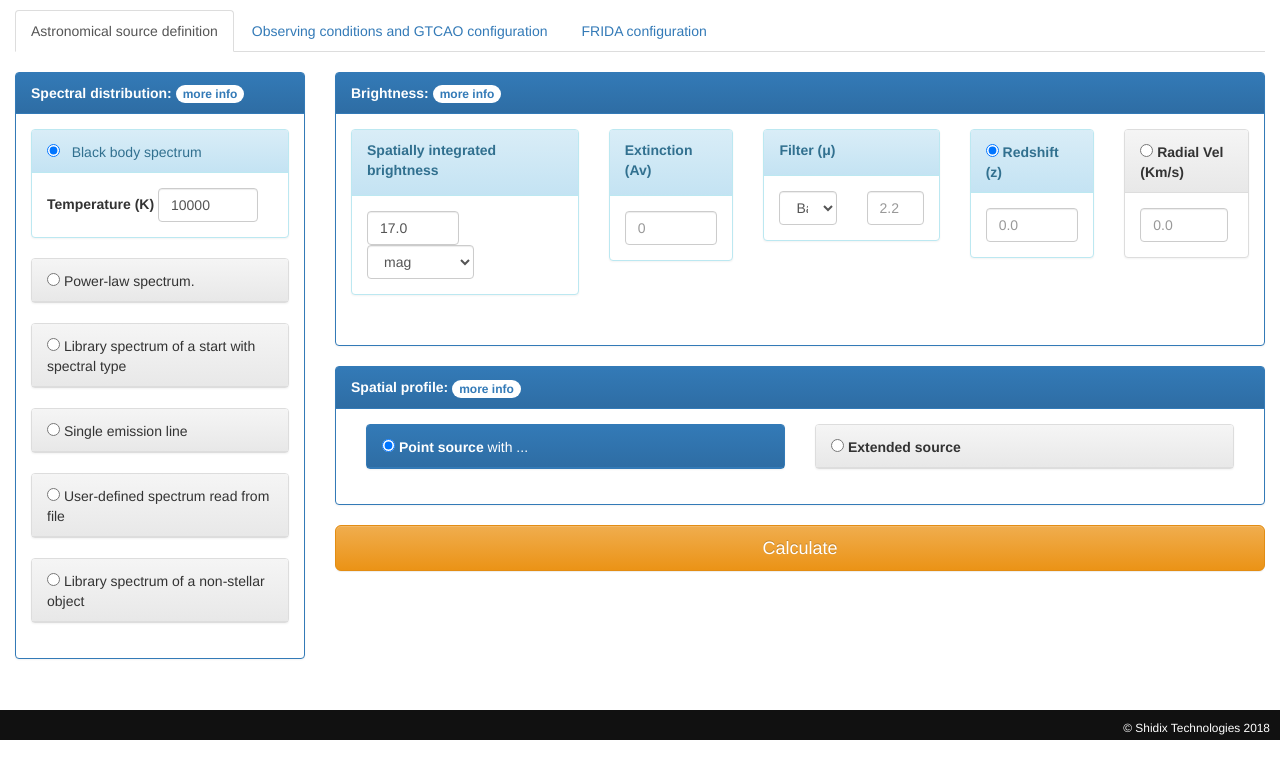
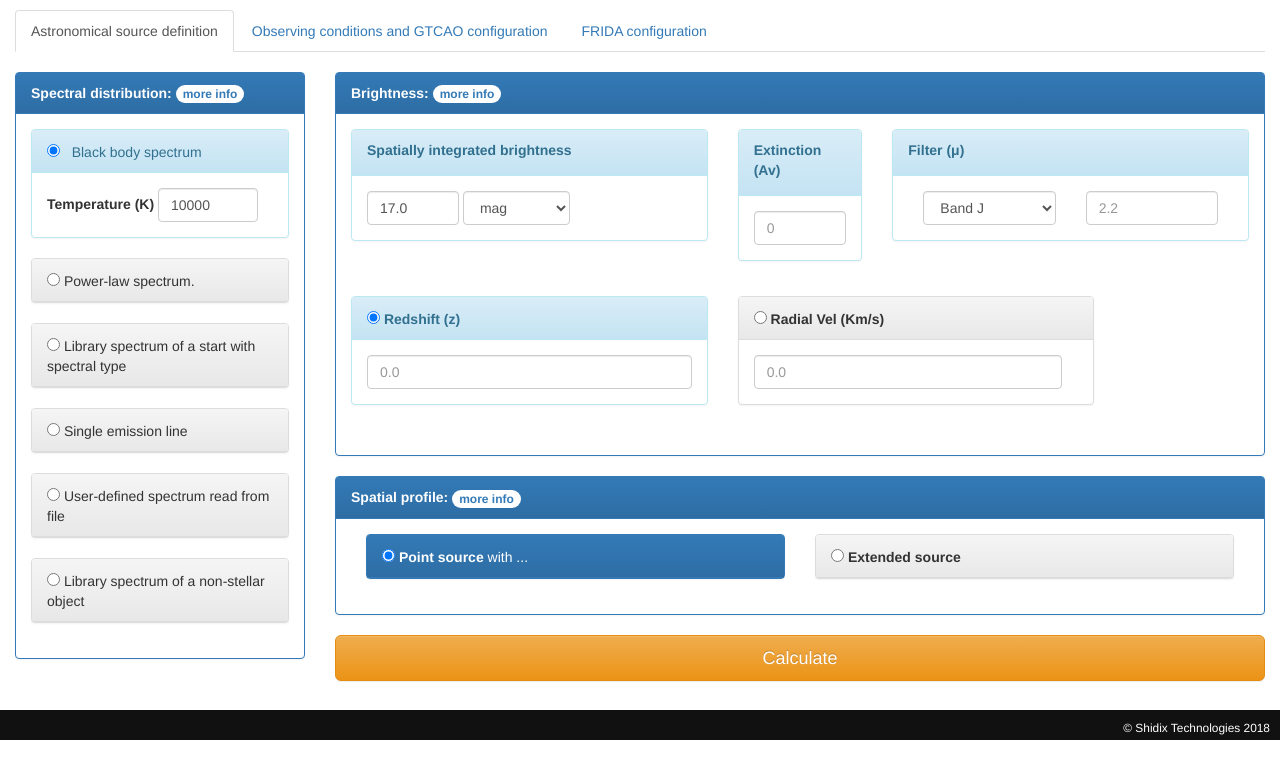
Before and after one commit to anyaterme/frida, a Django app: template frida/templates/index.html in a window 1280 px wide. Shown: the part 60-841 px from the top of the page. Before the commit the page ends 800 px from the top, so only its background shows below. Run offline with Django 3.2, Linux system fonts and the light colour scheme; the template is opened without the code that fills it, so the values that code supplies are empty; parts of the project's set-up code (start-up, migrations or seed data) failed here and were passed over; some libraries are stand-ins or nearby versions.

Commit message:
Dani. Graphs

```diff
--- a/frida/templates/calculate_ima.html
+++ b/frida/templates/calculate_ima.html
@@ -229,7 +229,7 @@
 			dataPoints: [
 				{% for my_value in sky_rad %}
 					{% with lambda=wave_array|list_value:forloop.counter0 %}
-					{ x: {{ lambda.value }}, y: {{my_value}} },
+					{ x: {{ lambda.value }}, y: {{my_value.value}} },
 					{% endwith %}
 				{% endfor %}
 			]
@@ -326,7 +326,7 @@
 			dataPoints: [
 				{% for my_value in snr %}
 					{% with lambda=texp_array|list_value:forloop.counter0 %}
-					{ x: {{ lambda|astro_unit_value:'s' }}, y: {{my_value.value}} },
+					{ x: {{ lambda|astro_unit_value:'s' }}, y: {{my_value}} },
 					{% endwith %}
 				{% endfor %}
 			]
--- a/frida/templates/params1.html
+++ b/frida/templates/params1.html
@@ -123,12 +123,10 @@
 					<div class="panel-heading"> <strong>Brightness: <a href="#" class="badge"> more info </a></strong></div>
 					<div class="panel-body panel-default">
 						<div class="row">
-							<div class="col-md-8">
-								<div class="row">
 							<div class="col-md-5 col-xs-12 form-group form-inline">
 								<div class="panel panel-info">
 									<div class="panel-heading">
-												<label for="spatial_integrated_brightness">Spatially integrated brightness </label>
+										<label for="spatial_integrated_brightness">Spatially integrated brightness</label>
 									</div>
 									<div class="panel-body">
 										<input type="number" step="0.5" min="5" max="30" class="form-control" id="spatial_integrated_brightness" name="spatial_integrated_brightness" placeholder="17.0" value="17.0" required errorMsg=" (Tab 'Astronomical Source Definition') ">
@@ -139,27 +137,27 @@
 									</div>
 								</div>
 							</div>
-									<div class="col-md-3 col-xs-12  form-group">
+							<div class="col-md-2 col-xs-12  form-group">
 								<div class="panel panel-info">
 									<div class="panel-heading">
-												<label for="extinction"> Extinction (Av) </label><br/>
+										<label for="extinction"> <span class="hidden-lg">Ext. (Av)</span><span class="hidden-md hidden-xs">Extinction (Av)</span> </label><br/>
 									</div>
 									<div class="panel-body">
 										<input type="number" class="form-control" id="extinction" name="extinction" placeholder="0" >
 									</div>
 								</div>
 							</div>
-									<div class="col-xs-12 col-md-4  form-group ">
+							<div class="col-xs-12 col-md-5  form-group ">
 								<div class="panel panel-info">
 									<div class="panel-heading"><label>Filter (&mu;)</label></div>
-											<div class="panel-body row">
+									<div class="panel-body">
 										<div class="col-md-6">
 											<select class="form-control" name="band_flux" id="band_flux">
 												<option value="B">Band B</option>
 												<option value="V">Band V</option>
-														<option value="R" selected>Band R</option>
+												<option value="R">Band R</option>
 												<option value="I">Band I</option>
-														<option value="J">Band J</option>
+												<option value="J" selected>Band J</option>
 												<option value="H">Band H</option>
 												<option value="K">Band K</option>
 											</select>
@@ -171,10 +169,8 @@
 								</div>
 							</div>
 						</div>
-							</div>
-							<div class="col-md-4">
 						<div class="row">
-									<div class="col-xs-12 col-md-6 form-group">
+							<div class="col-xs-12 col-md-5 form-group">
 								<div class="panel panel-info panel-velocity-radio">
 									<div class="panel-heading"> <input type="radio" class="form-radio-control" name="velocity_type" id="redshift" value="redshift" onclick="check_collapse_from_heading_class_v2(this, 'panel-info', 'panel-velocity-radio');" checked> <strong> Redshift (z) </strong></div>
 									<div class="panel-body">
@@ -182,13 +178,11 @@
 									</div>
 								</div>
 							</div>
-									<div class="col-xs-12 col-md-6 ">
+							<div class="col-xs-12 col-md-5 ">
 								<div class="panel panel-default panel-velocity-radio">
 									<div class="panel-heading"> <input type="radio" name="velocity_type" id="radial_vel" value="radial_vel" onclick="check_collapse_from_heading_class_v2(this, 'panel-info', 'panel-velocity-radio');" > <strong> Radial Vel (Km/s) </strong></div>
 									<div class="panel-body">
 										<input type="number" step="0.01" class="form-control" id="radial_value" name="radial_value" placeholder="0.0" style="width:95%;">
-											</div>
-										</div>
 									</div>
 								</div>
 							</div>
--- a/frida/templates/params2.html
+++ b/frida/templates/params2.html
@@ -1,21 +1,24 @@
-<div class="col-md-2 col-xs-6">
+<div class="col-md-5 col-lg-4 col-xs-6">
+	<div class="col-md-6 col-lg-6 col-xs-6">
 		<div class="panel panel-primary">
 			<div class="panel-heading">
 				<strong>Typical air mass:</strong>
 			</div>
 			<div class="panel-body text-center" >
 				<label for="airmass">Airmass</label>
+				<br/>
 				<input type="number" step="0.05" min="1.0" max="2.0" value="1.2" name="airmass" class="form-control" id="airmass">
 			</div>
 		</div>
 	</div>
-<div class="col-md-2 col-xs-6" id="image_quality">
+	<div class="col-md-6 col-lg-6 col-xs-6" id="image_quality">
 		<div class="panel panel-primary">
 			<div class="panel-heading">
 				<strong>Image quality: </strong>
 			</div>
 			<div class="panel-body text-center">
 				<label for="seeing">Seeing</label>
+				<br/>
 				<select name="seeing" class="form-control" id="seeing">
 					<option value="0.4">0".4</option>
 					<option value="0.6">0".6</option>
@@ -28,14 +31,16 @@
 			</div>
 		</div>
 	</div>
-<div class="col-md-6 col-md-offset-2 col-xs-12">
+</div>
+<div class="col-md-7 col-xs-12 col-lg-8">
 	<div class="panel panel-primary">
 		<div class="panel-heading">
 			<strong>GTCAO Properties: <a href="#" class="badge"> more info</a></strong>
 		</div>
 		<div class="panel-body">
-			<div class="col-md-6 text-center">
+			<div class="col-md-5 text-center">
 				<label for="gs_separation">Guide Star Separation&nbsp;</label>
+				<br/>
 				<select name="gs_separation" class="form-control" id="gs_separation">
 					<option value="0">0"</option>
 					<option value="10">10"</option>
@@ -43,8 +48,9 @@
 					<option value="30">30"</option>
 				</select>
 			</div>
-			<div class="col-md-6 text-center">
+			<div class="col-md-7 text-center">
 				<label for="gs_magnitude"> Guide Star brightness [mag (R-band)]&nbsp;</label>
+				<br/>
 				<input type="number" step="0.1" min="5" max="20" class="form-control text-center" id="gs_magnitude" name="gs_magnitude" placeholder="9.0" value="9.0" required errorMsg=" (Tab 'Separation to Guide Star [arcsec]') ">
 			</div>
 		</div>
--- a/frida/templates/params3.html
+++ b/frida/templates/params3.html
@@ -1,20 +1,20 @@
 <div class="row">
-	<div class="cool-xs-12 col-lg-6">
+	<div class="col-xs-12 col-md-6">
 		<div class="row">
-			<div class="col-xs-12 col-lg-6">
+			<div class="col-xs-12 col-md-6">
 				<div class="panel panel-primary">
 					<div class="panel-heading">
 						<strong>Observing mode: </strong>
 					</div>
 					<div class="panel-body">
 						<div class="row">
-							<div class="col-lg-5 text-center"> <input type="radio" name="observation_mode" id="direct_imaging" value="DI" onchange="disable_ifu();" checked> Direct Imaging </div>
-							<div class="col-lg-7 text-center"> <input type="radio" name="observation_mode" id="ifs" value="IFS" onchange="enable_ifu()" > Integral Field Spectroscopy </div>
+							<div class="col-md-5 text-center"> <input type="radio" name="observation_mode" id="direct_imaging" value="DI" onchange="disable_ifu();" checked> Direct Imaging </div>
+							<div class="col-md-7 text-center"> <input type="radio" name="observation_mode" id="ifs" value="IFS" onchange="enable_ifu()" > Integral Field Spectroscopy </div>
 						</div>
 					</div>
 				</div>
 			</div>
-			<div class="col-xs-12 col-lg-6">
+			<div class="col-xs-12 col-md-6">
 				<div class="panel panel-primary imaging_dependent">
 					<div class="panel-heading">
 						<strong>Filter:</strong>
@@ -34,25 +34,25 @@
 				</div>
 				<div class="panel panel-primary spec_dependent hide">
 					<div class="panel-heading">
-						<strong>Grating:</strong>
+						<strong>Grating [&#8491;]:</strong>
 					</div>
 					<div class="panel-body">
-						<div class="row">
-							<div class="col-xs-12 col-lg-4 text-right">
+						<div class="row form-group">
+							<div class="col-xs-12 col-md-6 ">
 								<select class="form-control" name="grating" id="grating" onChange="change_grating_value();">
 									{% for grating in list_gratings %}
 										<option value='{{ grating.Name }}' aux='{{ grating.Central_Wave }}'>{{ grating.Name }}</option>
 									{% endfor %}
 								</select>
 							</div>
-							<div class="col-xs-12 col-lg-8 text-left">
-								<input type="text" class="form-control" id="rating_value" name="grating_value" > &#8491;
+							<div class="col-xs-12 col-md-6 text-left">
+								<input type="text" class="form-control" id="rating_value" name="grating_value" >
 							</div>
 						</div>
 					</div>
 				</div>
 			</div>
-			<div class="col-xs-12 col-lg-12">
+			<div class="col-xs-12 col-md-12">
 				<div class="panel panel-primary">
 					<div class="panel-heading">
 						<strong>Instrument scale:</strong>
@@ -72,20 +72,20 @@
 			</div>
 		</div>
 	</div>
-	<div class="col-xs-12 col-lg-6">
+	<div class="col-xs-12 col-md-6">
 		<div class="panel panel-primary">
 			<div class="panel-heading">
 				<strong>Calculation method:</strong> <a href="#" class="badge">more info</a>
 			</div>
 			<div class="panel-body">
-				<div class="col-xs-6">
+				<div class="col-xs-12">
 					<div class="panel panel-default">
 						<div class="panel-heading text-center ">
-							<input class="control" type="radio" name="type_results" value="SN_ratio"/> S/N ratio
+							<input class="form-control" type="radio" name="type_results" value="SN_ratio"/> S/N ratio
 						</div>
 						<div class="panel-body">
 							<div class="row">
-								<div class="col-xs-12 ">
+								<div class="col-xs-12 form-group">
 									<div class="col-xs-4">
 										<label for="signal_noise">S/N</label>
 									</div>
@@ -101,7 +101,7 @@
 						</div>
 					</div>
 				</div>
-				<div class="col-xs-6">
+				<div class="col-xs-12">
 					<div class="panel panel-default">
 						<div class="panel-heading text-center ">
 							<input class="" type="radio" name="type_results" value="exposure_time"/> Exposure Time
@@ -121,7 +121,7 @@
 			</div>
 		</div>
 	</div>
-	<div class="col-xs-12 col-lg-12">
+	<div class="col-xs-12 col-md-12">
 		<div class="panel panel-primary hide" id="ifu_dependent">
 			<div class="panel-heading">
 				<strong>Analysis method:</strong> <a href="#" class="badge"> more info</a>
```
Lines whose indentation alone changed are shown as unchanged.
